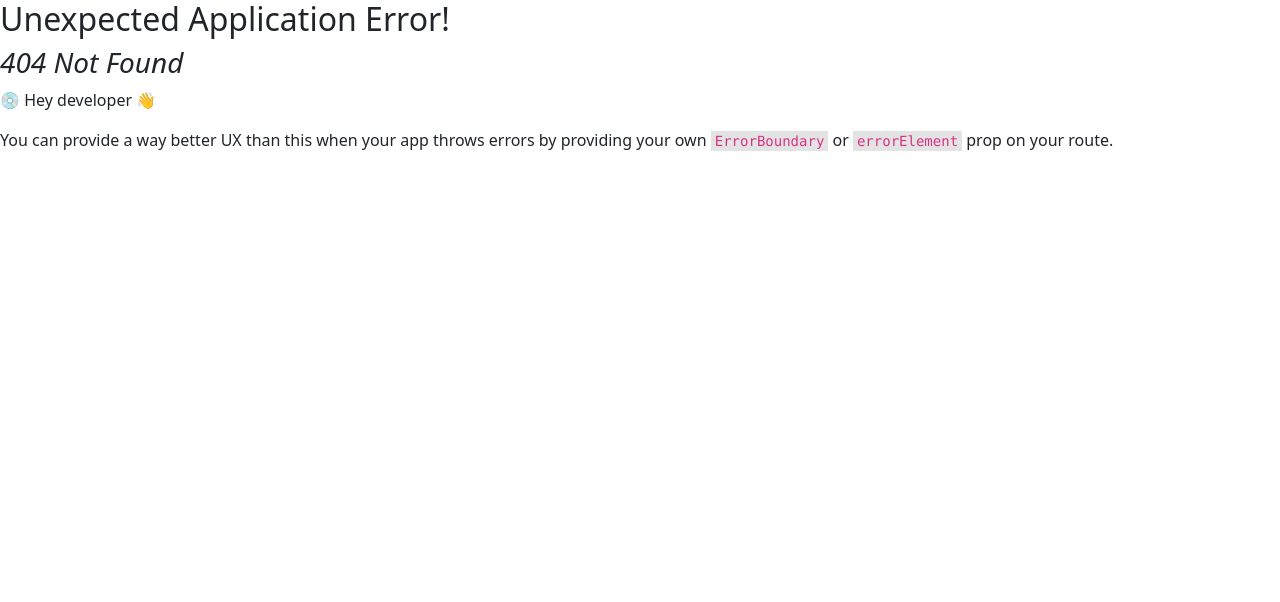
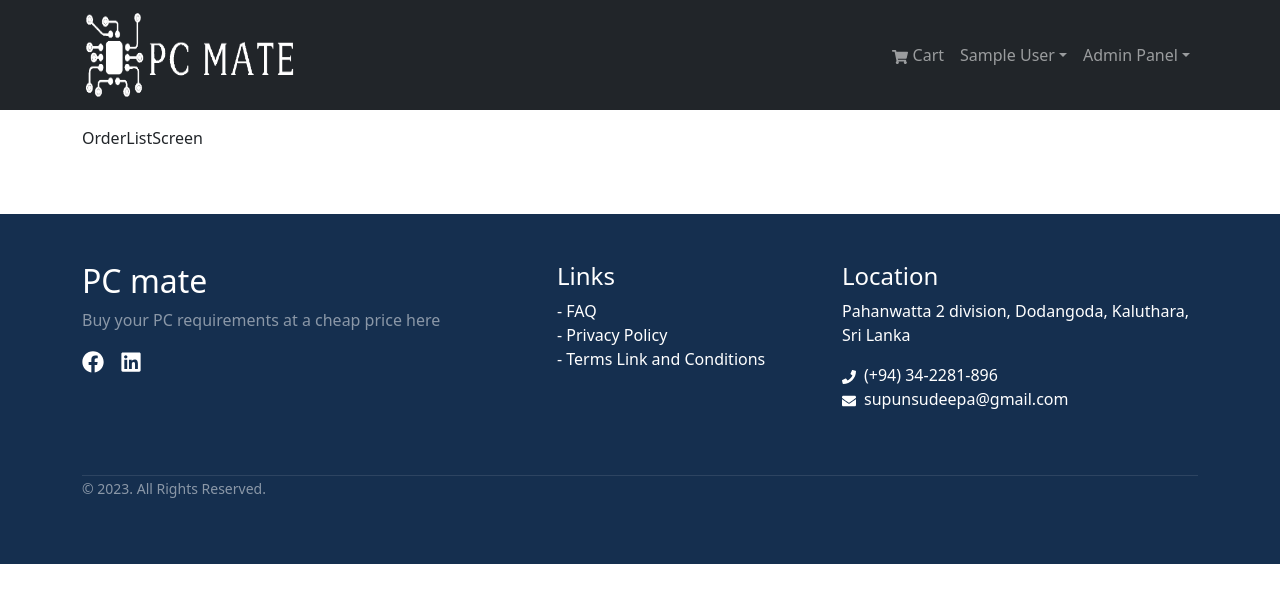
Before and after one commit to supun-ganegoda/PCmate, a React (Create React App) app in the folder frontend/: page /admin/order-list in a window 1280 px wide. Before the commit this address had no page. Shown: the top 602 px of the page. Built offline with nearby package versions, Linux system fonts and the light colour scheme; sample sign-in values are in the browser's storage.

Commit message:
Admin panel route added

```diff
--- /dev/null
+++ b/frontend/src/components/AdminRoute.jsx
@@ -0,0 +1,13 @@
+import { Outlet, Navigate } from "react-router-dom";
+import { useSelector } from "react-redux";
+
+const AdminRoute = () => {
+  const { userInfo } = useSelector((state) => state.auth);
+  return userInfo && userInfo.isAdmin ? (
+    <Outlet />
+  ) : (
+    <Navigate to="/sign-in" replace />
+  );
+};
+
+export default AdminRoute;
--- a/frontend/src/components/Header.jsx
+++ b/frontend/src/components/Header.jsx
@@ -79,6 +79,22 @@ function Header() {
                   </Nav.Link>
                 </LinkContainer>
               )}
+
+              {userInfo && userInfo.isAdmin && (
+                <NavDropdown title="Admin Panel" id="adminPanel">
+                  <LinkContainer to="/admin/product-list">
+                    <NavDropdown.Item>Product List</NavDropdown.Item>
+                  </LinkContainer>
+
+                  <LinkContainer to="/admin/user-list">
+                    <NavDropdown.Item>Customer List</NavDropdown.Item>
+                  </LinkContainer>
+
+                  <LinkContainer to="/admin/order-list">
+                    <NavDropdown.Item>Order List</NavDropdown.Item>
+                  </LinkContainer>
+                </NavDropdown>
+              )}
             </Nav>
           </Navbar.Collapse>
         </Container>
--- a/frontend/src/components/PrivateRoute.jsx
+++ b/frontend/src/components/PrivateRoute.jsx
@@ -3,7 +3,7 @@ import { useSelector } from "react-redux";
 
 const PrivateRoute = () => {
   const { userInfo } = useSelector((state) => state.auth);
-  return userInfo ? <Outlet /> : <Navigate to="/sign-in" />;
+  return userInfo ? <Outlet /> : <Navigate to="/sign-in" replace />;
 };
 
 export default PrivateRoute;
--- a/frontend/src/index.js
+++ b/frontend/src/index.js
@@ -23,6 +23,8 @@ import PaymentScreen from "./screens/PaymentScreen";
 import PlaceOrderScreen from "./screens/PlaceOrderScreen";
 import OrderScreen from "./screens/OrderScreen";
 import ProfileScreen from "./screens/ProfileScreen";
+import AdminRoute from "./components/AdminRoute";
+import OrderListScreen from "./screens/OrderListScreen";
 
 const router = createBrowserRouter(
   createRoutesFromElements(
@@ -40,6 +42,10 @@ const router = createBrowserRouter(
         <Route path="/order/:id" element={<OrderScreen />} />
         <Route path="/profile" element={<ProfileScreen />} />
       </Route>
+
+      <Route path="" element={<AdminRoute />}>
+        <Route path="/admin/order-list" element={<OrderListScreen />} />
+      </Route>
     </Route>
   )
 );
--- /dev/null
+++ b/frontend/src/screens/OrderListScreen.jsx
@@ -0,0 +1,7 @@
+import React from "react";
+
+const OrderListScreen = () => {
+  return <div>OrderListScreen</div>;
+};
+
+export default OrderListScreen;
```
